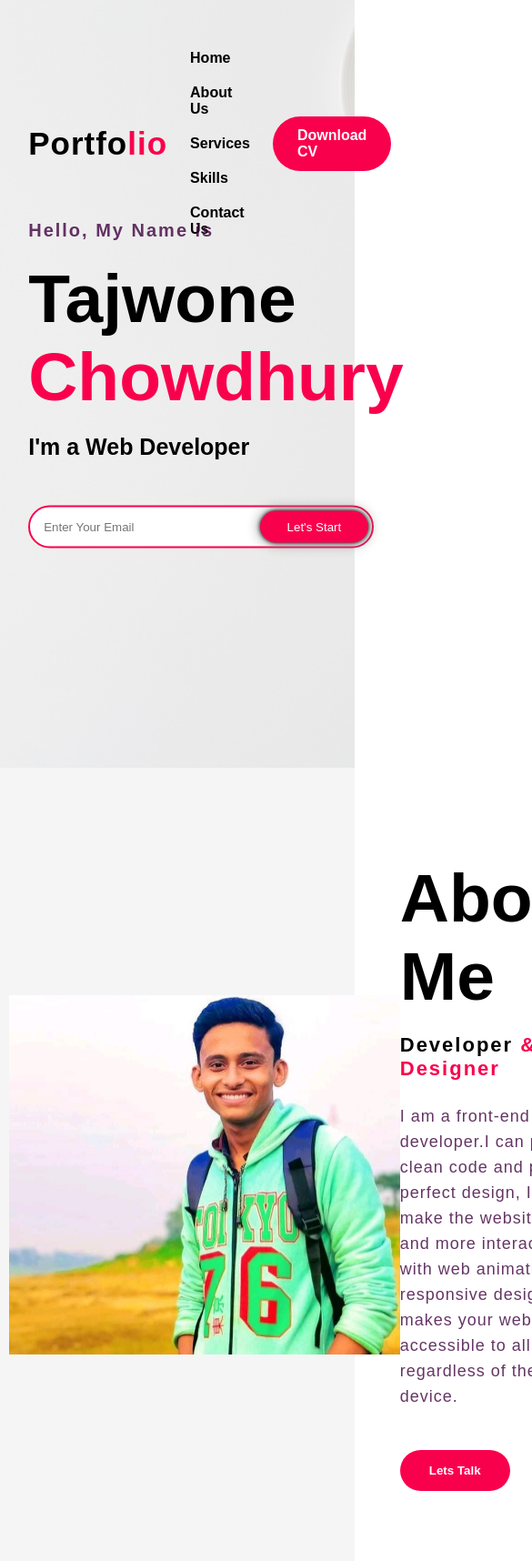
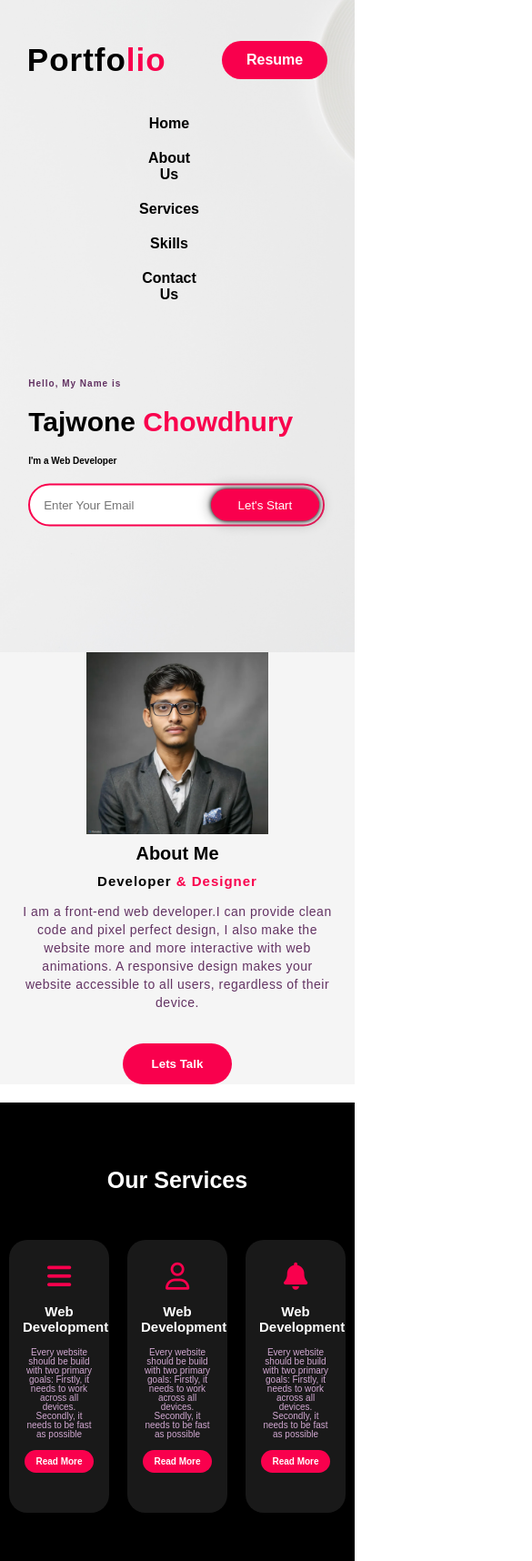
Before and after one commit to tajwone17/portfolio_website, a plain HTML site: page index.html in a window 390 px wide. Shown: the top 1716 px of the page at 91% size, 585 px wide, since content can reach past the window. Drawn offline with Linux system fonts and the light colour scheme; a web font is replaced by a local one.

Commit message:
Remove unused images and update links in index.html for improved navigation and resource management

```diff
--- a/index.html
+++ b/index.html
@@ -12,19 +12,20 @@
 </head>
 <body>
 <!-- Hero section start -->
-<div class="hero">
+<div class="hero" id="home">
     <nav>
         <h2 class="logo">Portfo<span>lio</span></h2>
         <ul>
-            <li><a href="#">Home</a></li>
-            <li><a href="#">About Us</a></li>
-            <li><a href="#">Services</a></li>
-            <li><a href="#">Skills</a></li>
-            <li><a href="#">Contact Us</a></li>
+            <li><a href="#home">Home</a></li>
+            <li><a href="#about">About Us</a></li>
+            <li><a href="#services">Services</a></li>
+            <li><a href="#skills">Skills</a></li>
+            <li><a href="#contact">Contact Us</a></li>
         </ul>
-        <a class="btn" href="cv.png">Download CV</a>
+        <a class="btn" target="'blank" href="Assets/Resume-Jakaria-Chowdhury -Tajwone.pdf">Resume</a>
     </nav>
-    <div class="content">
+
+    <div class="content" >
         <h4>Hello, My Name is </h4>
         <h1>Tajwone <span>Chowdhury</span></h1>
         <h3>I'm a Web Developer</h3>
@@ -37,21 +38,21 @@
     </div>
 </div>
 <!-- About Section -->
-<section class="about">
+<section class="about" id="about">
     <div class="main">
-        <img src="me.jpg">
+        <img src="Assets/me.jpg">
         <div class="about-text">
             <h2>About Me</h2>
             <h5>Developer <span>& Designer</span></h5>
             <p>
                 I am a front-end web developer.I can provide clean code and pixel perfect design, I also make the website more and more interactive with web animations. A responsive design makes your website accessible to all users,  regardless of their device.
             </p>
-            <button type="button">Lets Talk</button>
+            <button class='lt-btn' type="button">Lets Talk</button>
         </div>
     </div>
 </section>
     <!-- Service Section Start -->
-    <div class="service">
+    <div class="service" id="services">
         <div class="title">
             <h2>Our Services</h2>
         </div>
@@ -90,7 +91,7 @@
         </div>
     </div>
     <!-- Contact Me -->
-    <div class="contact-me">
+    <div class="contact-me" id="contact">
         <p>Let Me Get You A Beautiful Website</p>
         <a class="button-two" href="#">Hire Me</a>
     </div>
@@ -103,7 +104,7 @@
 <div class="social">
     <a href="https://www.facebook.com/tajwone.chowdhury"><i class="fab fa-facebook-f"></i></a>
     <a href="https://www.instagram.com/tajwone_chowdhury17"><i class="fab fa-instagram"></i></a>
-    <a href="#"><i class="fab fa-dribbble"></i></a>
+    <a href="https://github.com/tajwone17"><i class="fab fa-github"></i></a>
     <div class="end">Copyright By Tajwone Chowdhury</div>
 </div>
     </footer>
--- a/style.css
+++ b/style.css
@@ -1,17 +1,17 @@
-*{
-    padding:0;
-    margin:0;
-    font-family: 'josefin Sans', sans-serif;
+* {
+  padding: 0;
+  margin: 0;
+  font-family: "josefin Sans", sans-serif;
   box-sizing: border-box;
 }
-.hero{
-    height:100vh;
-    width:100%;
-    background-image: url(IMG_7280.JPG);
+.hero {
+  height: 100vh;
+  width: 100%;
+  background-image: url(Assets/IMG_7280.JPG);
   background-size: cover;
   background-position: center;
 }
-nav{
+nav {
   display: flex;
   align-items: center;
   justify-content: space-between;
@@ -19,170 +19,167 @@ nav{
   padding-left: 8%;
   padding-right: 8%;
 }
-.logo{
-    color:black;
-    font-size:35px;
+.logo {
+  color: black;
+  font-size: 35px;
   letter-spacing: 1px;
-    cursor:pointer;
+  cursor: pointer;
 }
-span{
-color:#f9004d;
+span {
+  color: #f9004d;
 }
-nav ul li{
+nav ul li {
   list-style-type: none;
   display: inline-block;
-    padding:10px 25px;
+  padding: 10px 25px;
 }
-nav ul li a{
-    color:black;
+nav ul li a {
+  color: black;
   text-decoration: none;
   font-weight: bold;
-    text-transform:capitalize;
+  text-transform: capitalize;
 }
-nav ul li a:hover{
-    color:#f9004d;
-    transition: .4s;
+nav ul li a:hover {
+  color: #f9004d;
+  transition: 0.4s;
 }
-.btn{
+.btn {
   background-color: #f9004d;
-    color:white;
+  color: white;
   text-decoration: none;
-    border:2px solid transparent;
+  border: 2px solid transparent;
   font-weight: bold;
   border-radius: 30px;
   padding: 10px 25px;
-
-
 }
-.btm:hover{
+.btm:hover {
   transform: scale(1.3);
-    transition:.4s;
+  transition: 0.4s;
 }
-.content{
+.content {
   position: absolute;
-    top:50%;
-    left:8%;
+  top: 50%;
+  left: 8%;
   transform: translateY(-50%);
 }
-h1{
-    color:black;
-    margin: 20px 0px 20px ;
+h1 {
+  color: black;
+  margin: 20px 0px 20px;
   font-size: 75px;
 }
-h3{
-    color:black;
+h3 {
+  color: black;
   font-size: 25px;
   margin-bottom: 50px;
 }
-h4{
-    color:rgba(63, 3, 63, 0.8);
+h4 {
+  color: rgba(63, 3, 63, 0.8);
   letter-spacing: 2px;
   font-size: 20px;
 }
-.newslatter form{
-    width:380px;
+.newslatter form {
+  width: 380px;
   max-width: 100%;
-    position:relative;
+  position: relative;
 }
-.newslatter form input:first-child{
+.newslatter form input:first-child {
   display: inline-block;
-width:100%;
-padding:14px 130px 14px 15px;
-border:2px solid #f9004d;
+  width: 100%;
+  padding: 14px 130px 14px 15px;
+  border: 2px solid #f9004d;
   outline: none;
   border-radius: 30px;
 }
-.newslatter form input:last-child{
+.newslatter form input:last-child {
   position: absolute;
-    display:inline-block;
+  display: inline-block;
   outline: none;
-    border:none;
-    padding:10px 30px;
+  border: none;
+  padding: 10px 30px;
   border-radius: 30px;
   background-color: #f9004d;
-    color:white;
-    box-shadow: 0px 0px 5px #000,0px 0px 15px #858585;
-    top:6px;
-    right:6px;
+  color: white;
+  box-shadow: 0px 0px 5px #000, 0px 0px 15px #858585;
+  top: 6px;
+  right: 6px;
 }
-.about{
-    width:100%;
-    padding:100px 0px;
+.about {
+  width: 100%;
+  padding: 100px 0px;
   background-color: whitesmoke;
 }
-.about img{
-    height:auto;
-    width:430px;
+.about img {
+  height: auto;
+  width: 430px;
 }
-.about-text{
-    width:550px;
+.about-text {
+  width: 550px;
 }
-.main{
-    width:1130px;
+.main {
+  width: 1130px;
   max-width: 95%;
   margin: 0 auto;
-    display:flex;
+  display: flex;
   align-items: center;
   justify-content: space-around;
 }
-.about-text h2{
-    color:black;
+.about-text h2 {
+  color: black;
   font-size: 75px;
   text-transform: capitalize;
   margin-bottom: 20px;
 }
-.about-text h5{
-    color:black;
+.about-text h5 {
+  color: black;
   letter-spacing: 2px;
   font-size: 22px;
   margin-bottom: 25px;
   text-transform: capitalize;
 }
-.about-text p{
-    color:rgba(63, 3, 63, 0.8);
+.about-text p {
+  color: rgba(63, 3, 63, 0.8);
   letter-spacing: 1px;
   line-height: 28px;
   font-size: 18px;
   margin-bottom: 45px;
 }
-button{
+button {
   background-color: #f9004d;
-    color:white;
+  color: white;
   text-decoration: none;
-    border:2px solid transparent;
+  border: 2px solid transparent;
   font-weight: bold;
   padding: 13px 30px;
   border-radius: 30px;
-    transition: .4s;
+  transition: 0.4s;
 }
-button:hover{
+button:hover {
   background-color: black;
-    border:2px solid #f9004d;
-    cursor:pointer;
+  border: 2px solid #f9004d;
+  cursor: pointer;
 }
-.service{
-    background:black ;
-    width:100%;
+.service {
+  background: black;
+  width: 100%;
   padding: 100px 0px;
-
 }
-.title h2{
-    color:white;
+.title h2 {
+  color: white;
   font-size: 75px;
-    width:1130px;
-    margin:30px auto;
+  width: 1130px;
+  margin: 30px auto;
   text-align: center;
 }
-.box{
+.box {
   display: flex;
   justify-content: center;
   align-items: center;
   min-height: 400px;
 }
-.card{
-    height:365px;
-    width:335px;
-    padding:20px 35px;
+.card {
+  height: 365px;
+  width: 335px;
+  padding: 20px 35px;
   background: #191919;
   border-radius: 20px;
   margin: 15px;
@@ -190,120 +187,261 @@ button:hover{
   overflow: hidden;
   text-align: center;
 }
-.card i{
+.card i {
   font-size: 50px;
   display: block;
   text-align: center;
   margin: 25px 0px;
-    color:#f9004d;
-
-
+  color: #f9004d;
 }
-h5{
-    color:white;
+h5 {
+  color: white;
   font-size: 23px;
   margin-bottom: 15px;
-
 }
-.pra p{
-    color:#fcfc;
+.pra p {
+  color: #fcfc;
   font-size: 16px;
   line-height: 27px;
   margin-bottom: 25px;
 }
-.card .button{
+.card .button {
   background-color: #f9004d;
-    color:white;
+  color: white;
   text-decoration: none;
-    border:2px solid transparent;
+  border: 2px solid transparent;
   font-weight: bold;
   padding: 9px 22px;
   border-radius: 30px;
-    transition: .4s;
+  transition: 0.4s;
 }
-.card .button:hover{
+.card .button:hover {
   background-color: black;
-    border:2px solid #f9004d;
-    cursor:pointer;
+  border: 2px solid #f9004d;
+  cursor: pointer;
 }
-.contact-me{
-    width:100%;
-    height:290px;
-    background:#191919;
+.contact-me {
+  width: 100%;
+  height: 290px;
+  background: #191919;
   display: flex;
   align-items: center;
   flex-direction: column;
   justify-content: center;
 }
-.contact-me p{
-    color:white;
-    font-size:30px;
+.contact-me p {
+  color: white;
+  font-size: 30px;
   font-weight: bold;
   margin-bottom: 25px;
 }
-.contact-me .button-two{
+.contact-me .button-two {
   background-color: #f9004d;
-    color:white;
+  color: white;
   text-decoration: none;
-    border:2px solid transparent;
+  border: 2px solid transparent;
   font-weight: bold;
   padding: 9px 22px;
   border-radius: 30px;
-    transition: .4s;
+  transition: 0.4s;
 }
-.contact-me .button-two:hover{
+.contact-me .button-two:hover {
   background-color: black;
-    border:2px solid #f9004d;
-    cursor:pointer;
+  border: 2px solid #f9004d;
+  cursor: pointer;
 }
- footer{
+footer {
   position: relative;
-    width:100%;
-    height:400px;
+  width: 100%;
+  height: 400px;
   background: #101010;
   display: flex;
   flex-direction: column;
   align-items: center;
   justify-content: center;
 }
-    footer p:nth-child(1){
+footer p:nth-child(1) {
   font-size: 30px;
   color: white;
   margin-bottom: 20px;
   font-weight: bold;
-
 }
-    footer p:nth-child(2){
-    color:white;
+footer p:nth-child(2) {
+  color: white;
   font-size: 17px;
   width: 500px;
   text-align: center;
   line-height: 26px;
 }
-    .social{
-        display:flex;
-
+.social {
+  display: flex;
 }
-    .social a{
-        width:45px;
-        height:45px;
+.social a {
+  width: 45px;
+  height: 45px;
   display: flex;
   align-items: center;
   justify-content: center;
   background: #f9004d;
   border-radius: 50%;
-        margin:22px 10px;
-        color:white;
+  margin: 22px 10px;
+  color: white;
   text-decoration: none;
   font-size: 20px;
 }
-    .social :hover{
+.social :hover {
   transform: scale(1.3);
-        transition: .3s;
+  transition: 0.3s;
 }
-    .end{
+.end {
   position: absolute;
   color: #f9004d;
   bottom: 35px;
   font-size: 14px;
+  text-align: center;
 }
+@media only screen and (max-width: 600px) {
+  .logo {
+    width: 30%;
+    margin-top: 0px;
+    margin-bottom: 100%;
+    text-align: center;
+  }
+  nav {
+    display: flex;
+    align-items: center;
+    justify-content: center;
+    text-align: center;
+    flex-direction: row;
+    /* padding-top: 45px; */
+    /* padding-left: 8%;
+            padding-right: 8%; */
+    /* height: auto; */
+    /* padding: 10px; */
+    padding-bottom: 100px;
+  }
+
+  .btn {
+    margin-bottom: 100%;
+  }
+  .content {
+    display: flex;
+    flex-direction: column;
+    padding-top: 50px;
+    margin-top: 50px;
+  }
+  h1 {
+    color: black;
+    margin: 20px 0px 20px;
+    font-size: 30px;
+  }
+  h3 {
+    color: black;
+    font-size: 10px;
+    margin-bottom: 20px;
+  }
+  h4 {
+    color: rgba(63, 3, 63, 0.8);
+    letter-spacing: 1px;
+    font-size: 10px;
+  }
+  .newslatter form {
+    width: 100%;
+  }
+  .newslatter form input:first-child {
+    width: 100%;
+  }
+  .main {
+    width: 95%;
+
+    margin-bottom: 20px;
+    flex-direction: column;
+
+    /* align-items: center;
+    justify-content: space-around; */
+  }
+  .about img {
+    height: auto;
+    width: 200px;
+  }
+  .about-text {
+    width: 350px;
+  }
+  .about {
+    padding: 0px;
+  }
+  .about-text h2 {
+    font-size: 20px;
+
+    margin-bottom: 10px;
+    margin-top: 10px;
+    text-align: center;
+  }
+  .about-text h5 {
+    letter-spacing: 1px;
+    font-size: 15px;
+    margin-bottom: 15px;
+    text-align: center;
+  }
+  .about-text p {
+    letter-spacing: 0.5px;
+    line-height: 20px;
+    font-size: 14px;
+    margin-bottom: 35px;
+    text-align: center;
+  }
+  .lt-btn {
+    display: block;
+    margin: 0 auto;
+  }
+  .service {
+    padding: 70px 0px;
+  }
+  .title h2 {
+    color: white;
+    font-size: 25px;
+    width: 95%;
+    margin: 1px auto;
+    text-align: center;
+  }
+  .card {
+    height: 300px;
+    width: 30%;
+    padding: 10px 15px;
+
+    margin: 10px;
+  }
+  .card i {
+    font-size: 30px;
+
+    margin: 15px 0px;
+  }
+  h5 {
+    font-size: 15px;
+  }
+  .pra p {
+    font-size: 10px;
+    line-height: 10px;
+    margin-bottom: 20px;
+  }
+  .card .button {
+    font-weight: bold;
+    padding: 5px 10px;
+    border-radius: 30px;
+    transition: 0.4s;
+    font-size: 10px;
+  }
+
+  .contact-me {
+    width: 100%;
+  }
+  .contact-me p {
+    color: white;
+    font-size: 20px;
+    font-weight: bold;
+    margin-bottom: 25px;
+  }
+  .hero {
+    height: 85vh;
+  }
+}
```
Also changed, not shown: Assets/IMG_7280.JPG (renamed from IMG_7280.JPG), Assets/me.jpg (added), cv.png (deleted), me.jpg (deleted), 1 other file. Lines whose indentation alone changed are shown as unchanged.
